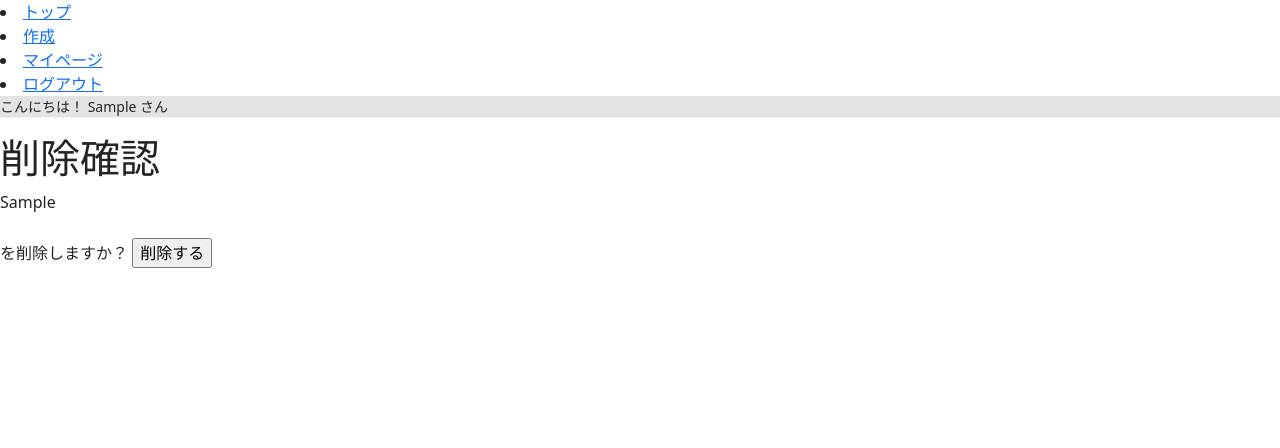
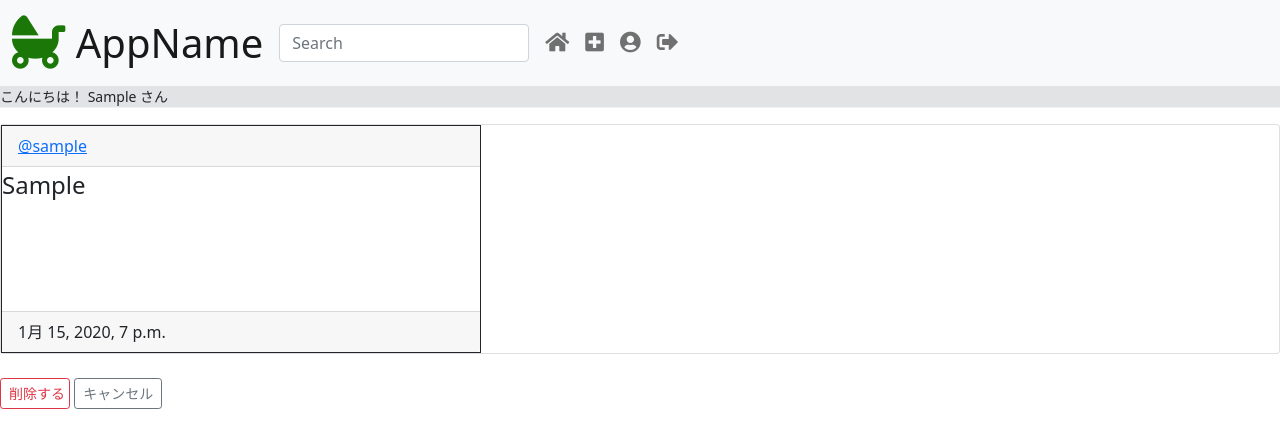
Before and after one commit to taza817/my-app, a Django app: page /post/1/delete/ in a window 1280 px wide. Shown: the top 448 px of the page. Run offline with Django 3.2, Linux system fonts and the light colour scheme; a user stored in the database is signed in; tables that the repository leaves empty hold one stand-in row (values such as "Sample post"); some libraries are stand-ins or nearby versions.

Commit message:
ヘッダーのスタイル

```diff
--- a/sns/models.py
+++ b/sns/models.py
@@ -41,7 +41,7 @@ class Tag(models.Model) :
 class Post(models.Model) :
     post_id = models.CharField(max_length=20, default="000")    #投稿を識別できればなんでもいい
     user_id = models.ForeignKey(User, on_delete=models.CASCADE)
-    post_image = models.ImageField(upload_to='images', blank=True)
+    post_image = models.ImageField(upload_to='images', blank=False)
     caption = models.TextField(max_length=400)
     post_date = models.DateTimeField(default=timezone.now)
     post_tag = models.ManyToManyField(Tag, blank=True)
--- a/sns/views.py
+++ b/sns/views.py
@@ -74,7 +74,8 @@ class Top(LoginRequiredMixin, ListView) :
         #フォローリスト内にユーザーが含まれている場合のみクエリセット返す
         follow_info = Follow.objects.get_or_create(user=self.request.user)
         following = follow_info[0].following.all()
-        return Post.objects.filter(user_id__in=following)
+        # return Post.objects.filter(user_id__in=following)
+        return Post.objects.all()
 
     def get_context_data(self, *args, **kwargs) :
         context = super().get_context_data(*args, **kwargs)
@@ -123,9 +124,10 @@ class PostUpdate(UpdateView) :
     def get_success_url(self) :
         return reverse('detail', kwargs={'pk': self.object.pk})
 
+
 class PostDelete(DeleteView) :
     model = Post
-    success_url = reverse_lazy('mypage')
+    success_url = reverse_lazy('mypage')   #accountのpk渡す
 
 
 
@@ -145,7 +147,7 @@ class GoodBase(LoginRequiredMixin, View) :
 class GoodTop(GoodBase) :
     def get(self, request, *args, **kwargs) :
         super().get(request, *args, **kwargs)
-        return redirect('top')
+        return redirect('top')                 #その場にとどまるにはjs
 
 class GoodDetail(GoodBase) :
     def get(self, request, *args, **kwargs) :
--- a/templates/sns/base.html
+++ b/templates/sns/base.html
@@ -6,11 +6,24 @@
   <meta name="viewport" content="width=device-width, initial-scale=1.0">
   <title>Document</title>
   <link href="https://cdn.jsdelivr.net/npm/bootstrap@5.0.0-beta1/dist/css/bootstrap.min.css" rel="stylesheet" integrity="sha384-giJF6kkoqNQ00vy+HMDP7azOuL0xtbfIcaT9wjKHr8RbDVddVHyTfAAsrekwKmP1" crossorigin="anonymous">
+  <link href="https://use.fontawesome.com/releases/v5.6.1/css/all.css" rel="stylesheet">
 </head>
 <body>
+    <nav class="navbar navbar-expand-lg navbar-light bg-light sticky-top">
+        <div class="container-fluid">
+
+          <a class="navbar-brand" href="{% url 'top' %}" style="font-size: 2.5rem;"><i class="fas fa-baby-carriage fa-lg" style="color: rgb(27, 119, 8);"></i> AppName</a>
+          <button class="navbar-toggler" type="button" data-bs-toggle="collapse" data-bs-target="#navbarText" aria-controls="navbarText" aria-expanded="false" aria-label="Toggle navigation">
+            <span class="navbar-toggler-icon"></span>
+          </button>
+
+          <form class="d-flex">
+            <input class="form-control me-2" type="search" placeholder="Search" aria-label="Search" style="width: 250px;">
+          </form>
+
+          <div class="collapse navbar-collapse" id="navbarText">
+            <ul class="navbar-nav mr-auto mb-2 mb-lg-0">
           {% if not user.is_authenticated %}
-    <nav>
-      <ul>
               <li class="nav-item">
                 <a class="nav-link" href="{% url 'signup' %}">サインアップ</a>
               </li>
@@ -19,19 +32,22 @@
               </li>
           {% else %}
               <li class="nav-item">
-        <a href="{% url 'top' %}">トップ</a>
+                <a class="nav-link" href="{% url 'top' %}"><i class="fas fa-home fa-lg"></i></a>
               </li>
               <li class="nav-item">
-        <a href="{% url 'create' %}">作成</a>
+                <a class="nav-link" href="{% url 'create' %}"><i class="fas fa-plus-square fa-lg"></i></a>
               </li>
               <li class="nav-item">
-          <a href="{% url 'mypage' user.username %}">マイページ</a>
+                <a class="nav-link" href="{% url 'mypage' user.username %}"><i class="fas fa-user-circle fa-lg"></i></a>
               </li>
               <li class="nav-item">
-        <a href="{% url 'logout' %}">ログアウト</a>
+                <a class="nav-link" href="{% url 'logout' %}"><i class="fas fa-sign-out-alt fa-lg"></i></a>
               </li>
           {% endif %}
             </ul>
+          </div>
+
+        </div>
     </nav>
 
   <div class="pl-4 small" style="background-color: #e2e3e5 ; border-bottom: solid 1px #f3f3f3; margin-bottom: 1rem;">
--- a/templates/sns/mypage.html
+++ b/templates/sns/mypage.html
@@ -7,9 +7,9 @@
     <h2>{{ object.first_name }}</h2>
 
         {% if object.user in following.0.following.all %}<!-- contextから情報が渡ってきている -->
-            <a href="{% url 'follow_mypage' object.username %}" class="btn btn-danger ms-3" tabindex="-1" role="button" aria-disabled="true">フォロー解除</a>
+            <a href="{% url 'follow_mypage' object.username %}" class="like-btn add-color" tabindex="-1" role="button" aria-disabled="true"><i class="fas fa-user-check" style="color: rgb(0, 98, 255);"></i></a>
         {% else %}
-            <a href="{% url 'follow_mypage' object.username %}" class="btn btn-primary ms-3" tabindex="-1" role="button" aria-disabled="true">フォロー</a>
+            <a href="{% url 'follow_mypage' object.username %}" class="like-btn add-color" tabindex="-1" role="button" aria-disabled="true"><i class="fas fa-user-plus" style="color: rgb(167, 166, 166);"></i></a>
         {% endif %}
 
 
@@ -26,7 +26,7 @@
                 <p class="card-text" style="font-size: 0.9rem;">{{ post.post_tag.name }}</p>
                 <div class="card-footer">
                     <p class="card-text">{{ post.post_date }}</p>
-                    <a href="{% url 'detail' post.pk %}" class="btn btn-primary">詳細</a>
+                    <a href="{% url 'detail' post.pk %}" class="btn btn-outline-secondary btn-sm">詳細</a>
                 </div>
             </div>
         </div>
--- a/templates/sns/post_confirm_delete.html
+++ b/templates/sns/post_confirm_delete.html
@@ -2,14 +2,26 @@
 
 {% block content %}
 
-    <h1>削除確認</h1>
-    <div>
-        <form method="POST">
-            {% csrf_token %}
-            {{post.caption}} <br><br>
-            を削除しますか？
-            <input type="submit" value="削除する">
-        </form>
+<form method="POST">
+        {% csrf_token %}
+    <div class="card">
+        <div class="card-body" style="width: 30rem; border: solid 1px; padding: 0;">
+            <div class="card-header">
+                <a href="{% url 'mypage' post.user_id %}">@{{ post.user_id }}</a>
+            </div>
+            <p class="card-text" style="font-size: 1.5rem; height: 8rem;">{{ post.caption }}</p>
+
+            <div class="card-footer">
+                <p class="card-text">{{ post.post_date }}</p>
+            </div>
+        </div>
     </div>
+    <br>
+    <input class="btn btn-outline-danger btn-sm" style="width: 70px;" type="submit" value="削除する">
+    <a href="{ url 'detail' post.pk }" class="btn btn-outline-secondary btn-sm">キャンセル</a>
+</form>
+
+
+
 
 {% endblock %}
--- a/templates/sns/post_update_form.html
+++ b/templates/sns/post_update_form.html
@@ -2,7 +2,6 @@
 
 {% block content %}
 
-    <h1>編集</h1>
     <div>
         <form method="POST">
             {% csrf_token %}
```
Also changed, not shown: templates/sns/post_detail.html (+5 -4 lines), templates/sns/top.html (+6 -5 lines). Lines whose indentation alone changed are shown as unchanged.
